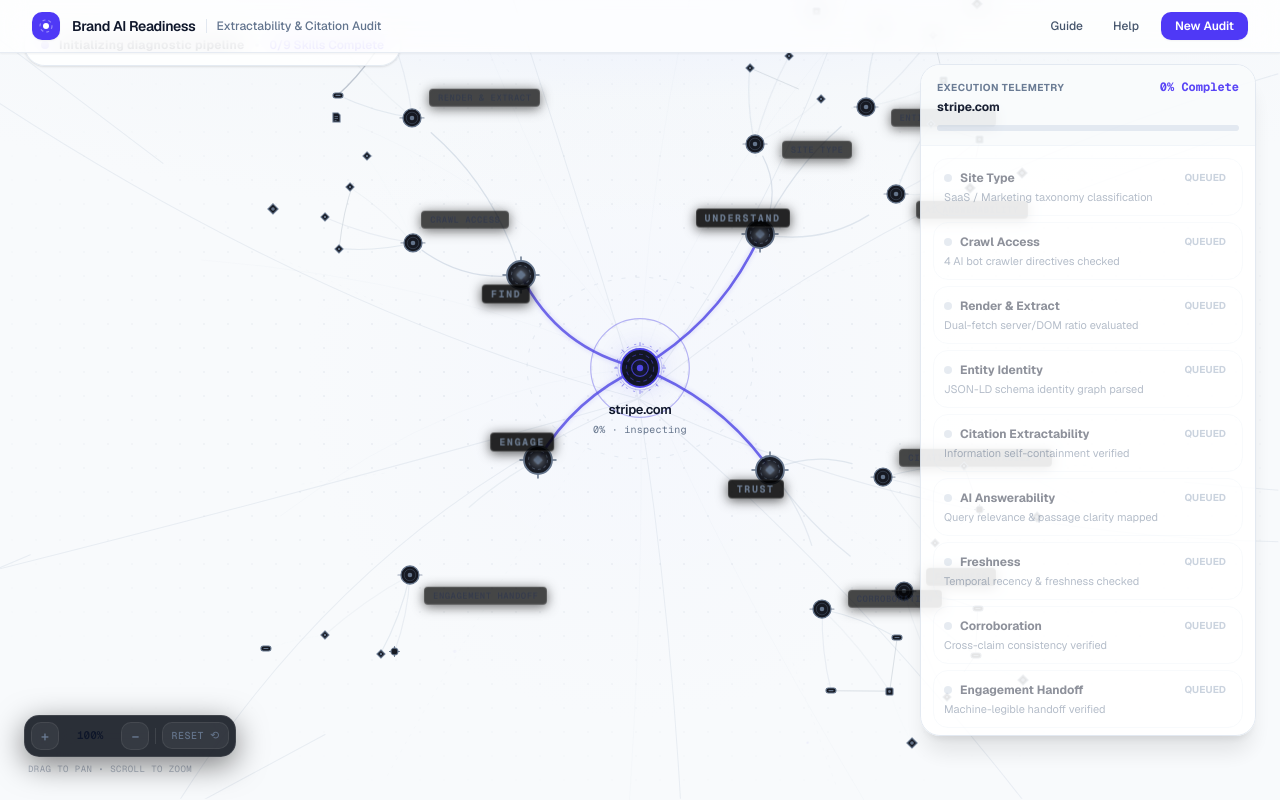
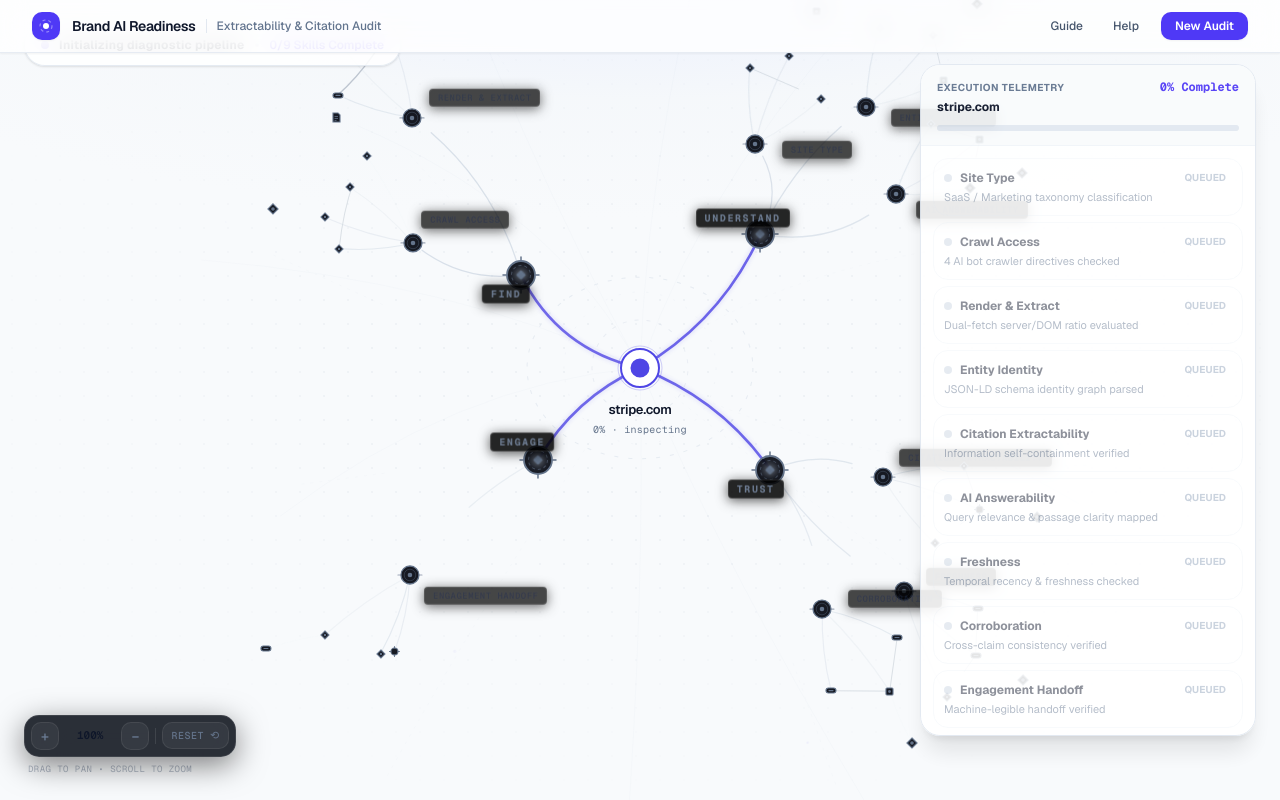
Before and after one commit to oki-dokii/Adobe, a Next.js app in the folder frontend/: page / in a window 1280 px wide. Both pictures are taken after a click on the button "stripe.com". Built offline with nearby package versions, Linux system fonts and the light colour scheme.

Commit message:
fix(ui): remove static radar reticle, concentric rings, and mouse displacement lines

```diff
--- a/frontend/components/audit/ambient-background.tsx
+++ b/frontend/components/audit/ambient-background.tsx
@@ -1,36 +1,14 @@
 'use client'
 
-import { useEffect, useMemo, useState } from 'react'
-import { motion } from 'motion/react'
-import { computeAmbientRoots } from '@/lib/audit/layout'
-import { usePrefersReducedMotion } from '@/hooks/use-measure'
 import type { AppPhase } from '@/lib/audit/types'
 
 export function AmbientBackground({
   phase,
-  portalActive = false,
-  ingesting = false,
 }: {
   phase: AppPhase
   portalActive?: boolean
   ingesting?: boolean
 }) {
-  const reduced = usePrefersReducedMotion()
-  const distant = useMemo(() => computeAmbientRoots(500, 500, 900, 9, 3), [])
-
-  const [mouse, setMouse] = useState({ x: 0.5, y: 0.5 })
-  useEffect(() => {
-    if (reduced) return
-    const onMove = (e: MouseEvent) => {
-      setMouse({ x: e.clientX / window.innerWidth, y: e.clientY / window.innerHeight })
-    }
-    window.addEventListener('mousemove', onMove, { passive: true })
-    return () => window.removeEventListener('mousemove', onMove)
-  }, [reduced])
-
-  const dx = reduced ? 0 : mouse.x - 0.5
-  const dy = reduced ? 0 : mouse.y - 0.5
-
   return (
     <div aria-hidden className="pointer-events-none fixed inset-0 overflow-hidden bg-[#f8fafc]">
       {/* 1. Subtle warm ambient light at top */}
@@ -42,57 +20,17 @@ export function AmbientBackground({
         }}
       />
 
-      {/* 2. Soft center illumination for the diagnostic tree */}
-      <div
-        className="absolute inset-0"
-        style={{
-          background:
-            'radial-gradient(circle 480px at 50% 48%, rgba(238, 242, 255, 0.6) 0%, transparent 70%)',
-          opacity: phase === 'landing' ? 1 : 0.6,
-          transition: 'opacity 0.8s ease',
-        }}
-      />
-
-      {/* 3. Refined architectural dot grid */}
+      {/* 2. Refined architectural dot grid */}
       <div
         className="absolute inset-0 bg-grid"
         style={{
-          opacity: 0.5,
+          opacity: 0.4,
           maskImage:
-            'radial-gradient(ellipse 70% 60% at 50% 48%, black 25%, rgba(0,0,0,0.4) 65%, transparent 90%)',
+            'radial-gradient(ellipse 70% 60% at 50% 48%, black 25%, rgba(0,0,0,0.3) 65%, transparent 90%)',
           WebkitMaskImage:
-            'radial-gradient(ellipse 70% 60% at 50% 48%, black 25%, rgba(0,0,0,0.4) 65%, transparent 90%)',
+            'radial-gradient(ellipse 70% 60% at 50% 48%, black 25%, rgba(0,0,0,0.3) 65%, transparent 90%)',
         }}
       />
-
-      {/* 4. Architectural network lines (clean slate lines) */}
-      <motion.div
-        className="absolute inset-0"
-        animate={{ x: dx * 4, y: dy * 3 }}
-        transition={{ type: 'spring', stiffness: 20, damping: 32, mass: 2 }}
-      >
-        <svg className="absolute inset-0 h-full w-full" viewBox="0 0 1000 1000" preserveAspectRatio="xMidYMid slice">
-          <g opacity={0.35}>
-            {distant.map((d, i) => (
-              <path key={`d${i}`} d={d} fill="none" stroke="#cbd5e1" strokeWidth={0.8} strokeLinecap="round" />
-            ))}
-          </g>
-        </svg>
-      </motion.div>
-
-      {/* 5. Ingestion pulse when active */}
-      {ingesting && !reduced && (
-        <motion.div
-          className="absolute inset-0 flex items-center justify-center"
-          style={{ top: '48%', left: '50%', transform: 'translate(-50%, -50%)' }}
-        >
-          <motion.div
-            className="rounded-full border border-indigo-500/30 bg-indigo-500/5"
-            animate={{ width: [90, 320], height: [90, 320], opacity: [0.6, 0] }}
-            transition={{ duration: 1.8, repeat: Infinity, ease: 'easeOut' }}
-          />
-        </motion.div>
-      )}
     </div>
   )
 }
--- a/frontend/components/audit/audit-tree.tsx
+++ b/frontend/components/audit/audit-tree.tsx
@@ -759,30 +759,6 @@ export function AuditTree({
               </g>
             )}
 
-            {/* Center Origin Ring */}
-            <motion.circle
-              cx={cx}
-              cy={cy}
-              r={phase === 'landing' ? 34 : 48}
-              fill="transparent"
-              stroke="var(--signal)"
-              strokeWidth={phase === 'landing' ? 1.05 : 1.2}
-              opacity={phase === 'landing' ? 0.34 : showRoot ? 0.3 : 0}
-              animate={
-                reduced
-                  ? { opacity: phase === 'landing' ? 0.34 : 0.28 }
-                  : isActive(rootStatus)
-                    ? { opacity: [0.22, 0.42, 0.22], r: phase === 'landing' ? 34 : [46, 50, 46] }
-                    : { opacity: phase === 'landing' ? 0.34 : showRoot ? 0.3 : 0 }
-              }
-              transition={{ duration: 4.8, repeat: Number.POSITIVE_INFINITY, ease: 'easeInOut' }}
-            />
-            {phase === 'landing' && (
-              <>
-                <circle cx={cx} cy={cy} r={14} fill="none" stroke="var(--foreground)" strokeWidth={0.6} opacity={0.18} />
-                <circle cx={cx} cy={cy} r={5.5} fill="var(--signal)" opacity={0.55} />
-              </>
-            )}
           </svg>
 
         <div className="absolute inset-0">
--- a/frontend/components/audit/tree-node.tsx
+++ b/frontend/components/audit/tree-node.tsx
@@ -138,49 +138,7 @@ export function TreeNode({
       {/* ================= 1. ROOT ORIGIN NODE ================= */}
       {variant === 'root' && (
         <div className="relative grid place-items-center" style={{ width: size + 16, height: size + 16 }}>
-          {/* Subtle Ambient Halo */}
-          <span
-            className="absolute inset-2 rounded-full pointer-events-none transition-opacity duration-300"
-            style={{
-              boxShadow: `0 0 24px ${hex}35, inset 0 0 12px ${hex}20`,
-            }}
-          />
-
-          {/* Rotating Technical Reticle Collar (Processing State) */}
-          {rootState === 'processing' && !reduced && (
-            <motion.svg
-              width={size + 16}
-              height={size + 16}
-              viewBox={`0 0 ${size + 16} ${size + 16}`}
-              className="absolute pointer-events-none"
-              animate={{ rotate: 360 }}
-              transition={{ duration: 24, repeat: Number.POSITIVE_INFINITY, ease: 'linear' }}
-            >
-              <circle
-                cx={(size + 16) / 2}
-                cy={(size + 16) / 2}
-                r={(size + 10) / 2}
-                fill="none"
-                stroke={color}
-                strokeWidth="0.8"
-                strokeDasharray="2 6"
-                opacity={0.6}
-              />
-            </motion.svg>
-          )}
-
-          {/* Expanding Energy Wave (Receiving / Processing) */}
-          {(rootState === 'receiving' || rootState === 'processing') && !reduced && (
-            <motion.span
-              aria-hidden
-              className="absolute rounded-full pointer-events-none"
-              style={{ border: `1.2px solid ${color}` }}
-              animate={{ width: [size, size + 42], height: [size, size + 42], opacity: [0.65, 0] }}
-              transition={{ duration: 1.8, repeat: Number.POSITIVE_INFINITY, ease: 'easeOut' }}
-            />
-          )}
-
-          {/* Root Origin Master SVG */}
+          {/* Clean Root Badge */}
           <svg
             width={size + 16}
             height={size + 16}
@@ -188,67 +146,22 @@ export function TreeNode({
             className="overflow-visible"
             aria-hidden
           >
-            {/* 8 Radial Optical Reticle Ticks at 45° increments */}
-            {[0, 45, 90, 135, 180, 225, 270, 315].map((angle) => {
-              const rad = (angle * Math.PI) / 180
-              const c = (size + 16) / 2
-              const r1 = size / 2 + 3.5
-              const r2 = size / 2 + 6.5
-              return (
-                <line
-                  key={angle}
-                  x1={c + Math.cos(rad) * r1}
-                  y1={c + Math.sin(rad) * r1}
-                  x2={c + Math.cos(rad) * r2}
-                  y2={c + Math.sin(rad) * r2}
-                  stroke={color}
-                  strokeWidth="1.0"
-                  strokeLinecap="round"
-                  opacity={0.55}
-                />
-              )
-            })}
-
             {/* Main Outer Chassis */}
             <circle
               cx={(size + 16) / 2}
               cy={(size + 16) / 2}
               r={size / 2}
-              fill="rgba(8, 12, 20, 0.96)"
+              fill="#ffffff"
               stroke={color}
-              strokeWidth={selected ? 2.4 : 1.8}
+              strokeWidth={selected ? 2.5 : 2.0}
+              className="shadow-xs"
             />
-
-            {/* Middle Precision Ring */}
-            <circle
-              cx={(size + 16) / 2}
-              cy={(size + 16) / 2}
-              r={size * 0.36}
-              fill="none"
-              stroke={color}
-              strokeWidth="1.0"
-              strokeDasharray="4 3"
-              opacity={0.5}
-            />
-
-            {/* Inner Aperture Collar */}
-            <circle
-              cx={(size + 16) / 2}
-              cy={(size + 16) / 2}
-              r={size * 0.22}
-              fill="none"
-              stroke={color}
-              strokeWidth="1.2"
-              opacity={0.8}
-            />
-
             {/* Central Origin Pupil */}
             <circle
               cx={(size + 16) / 2}
               cy={(size + 16) / 2}
-              r="3.2"
+              r={size / 4}
               fill={color}
-              style={{ filter: `drop-shadow(0 0 6px ${hex})` }}
             />
           </svg>
         </div>
```
Also changed, not shown: 1 other file (tests, documents, lock files or other folders).
